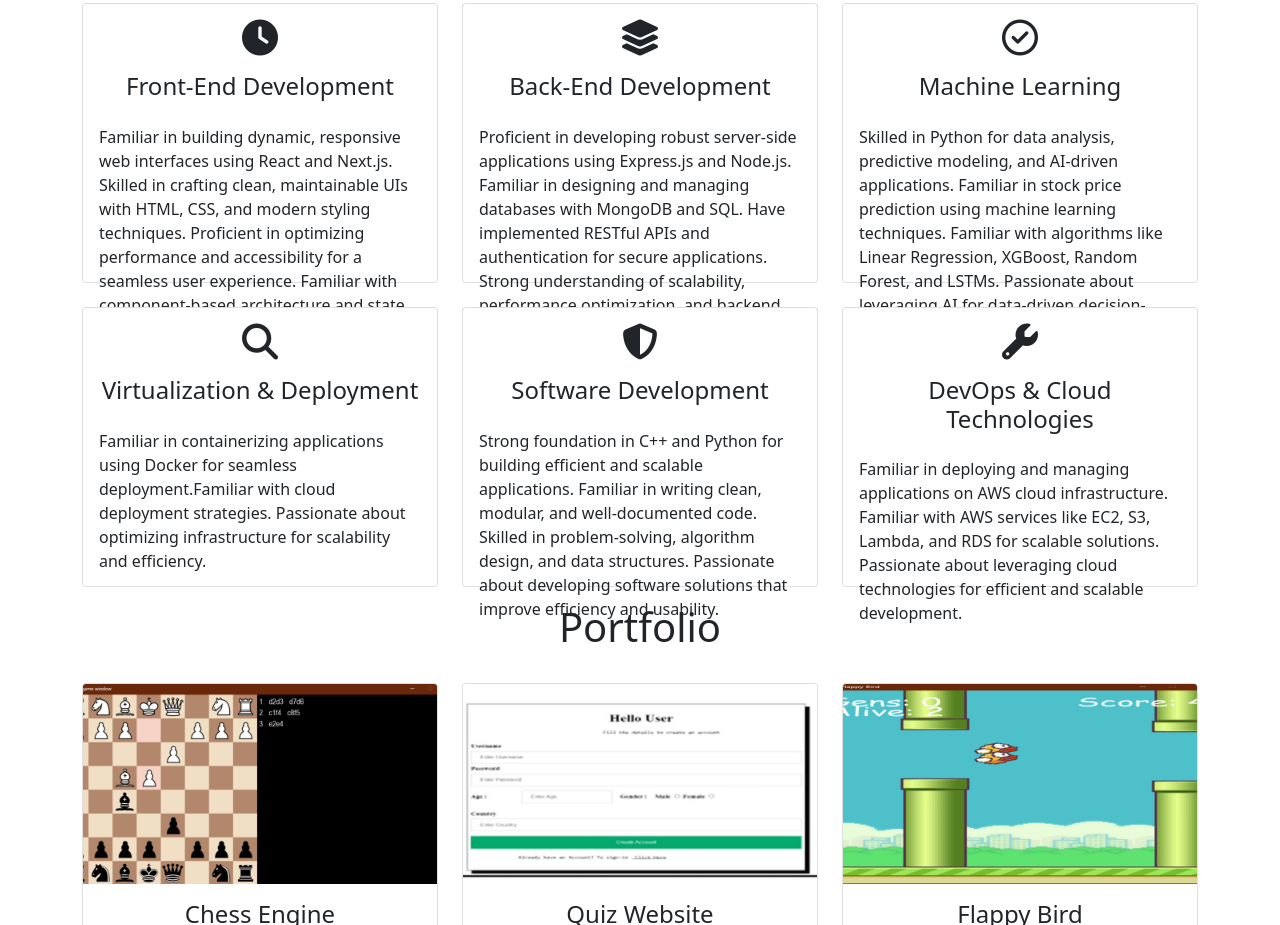
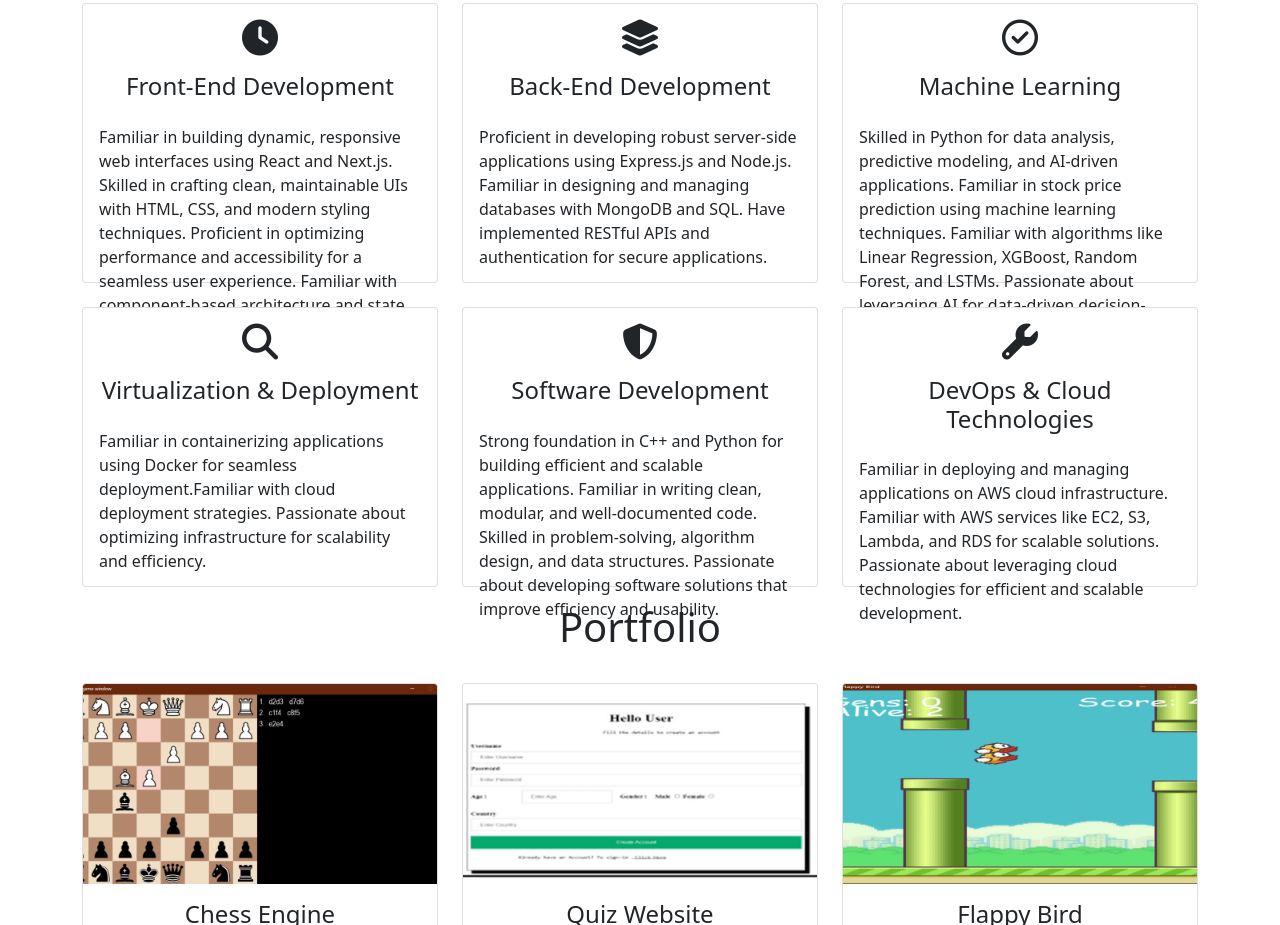
Before and after one commit to rohitghosh2134/Portfolio_Website, a plain HTML site: page index.html in a window 1280 px wide. Shown: the part 1455-2380 px from the top of the page. Drawn offline with nearby package versions, Linux system fonts and the light colour scheme.

Commit message:
Update index.html

```diff
--- a/index.html
+++ b/index.html
@@ -109,8 +109,7 @@
                             <p class="card-text mt-3">Proficient in developing robust server-side applications using Express.js and Node.js.
                                 Familiar in designing and managing databases with MongoDB and SQL.
                                 Have implemented RESTful APIs and authentication for secure applications.
-                                Strong understanding of scalability, performance optimization, and backend architecture.
-                            </p>
+                              </p>
                         </div>
                     </div>
                 </div>
```
